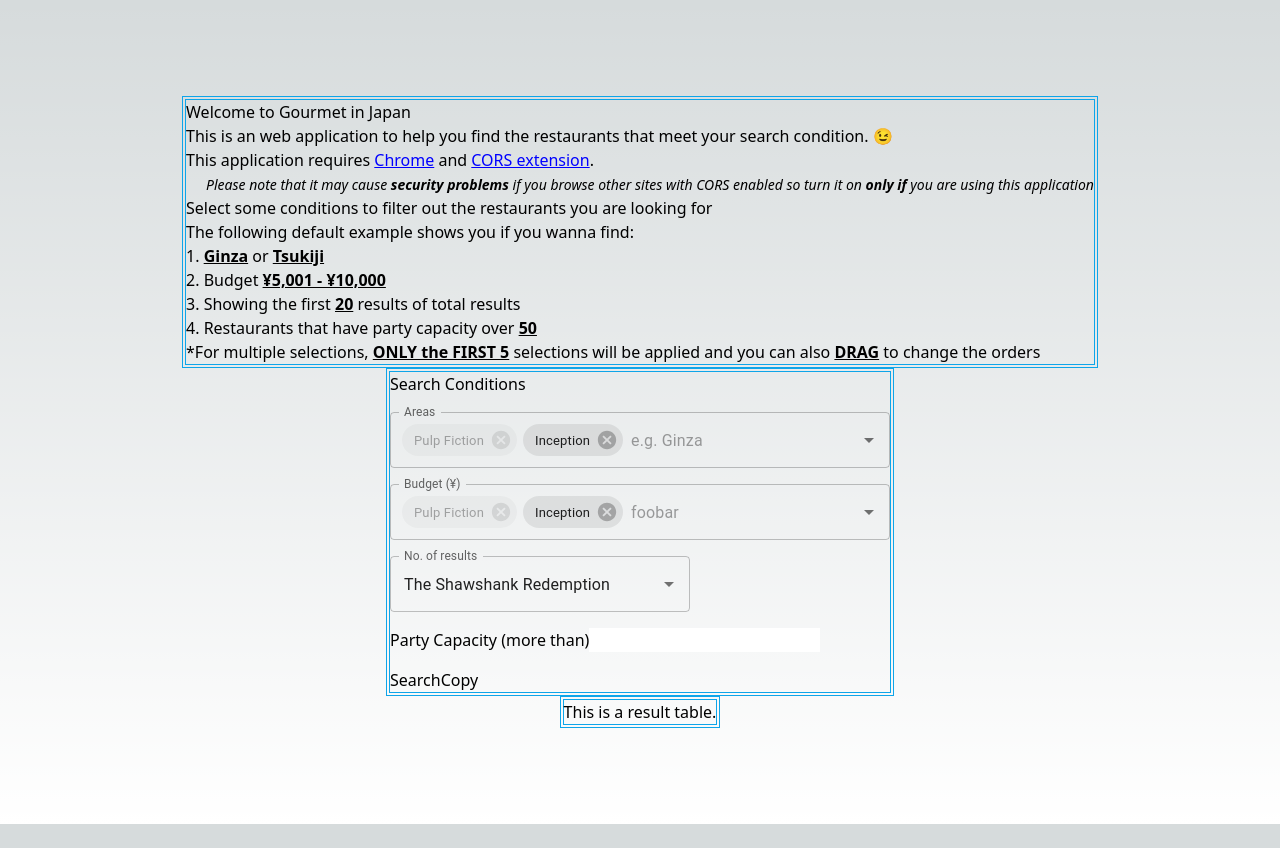
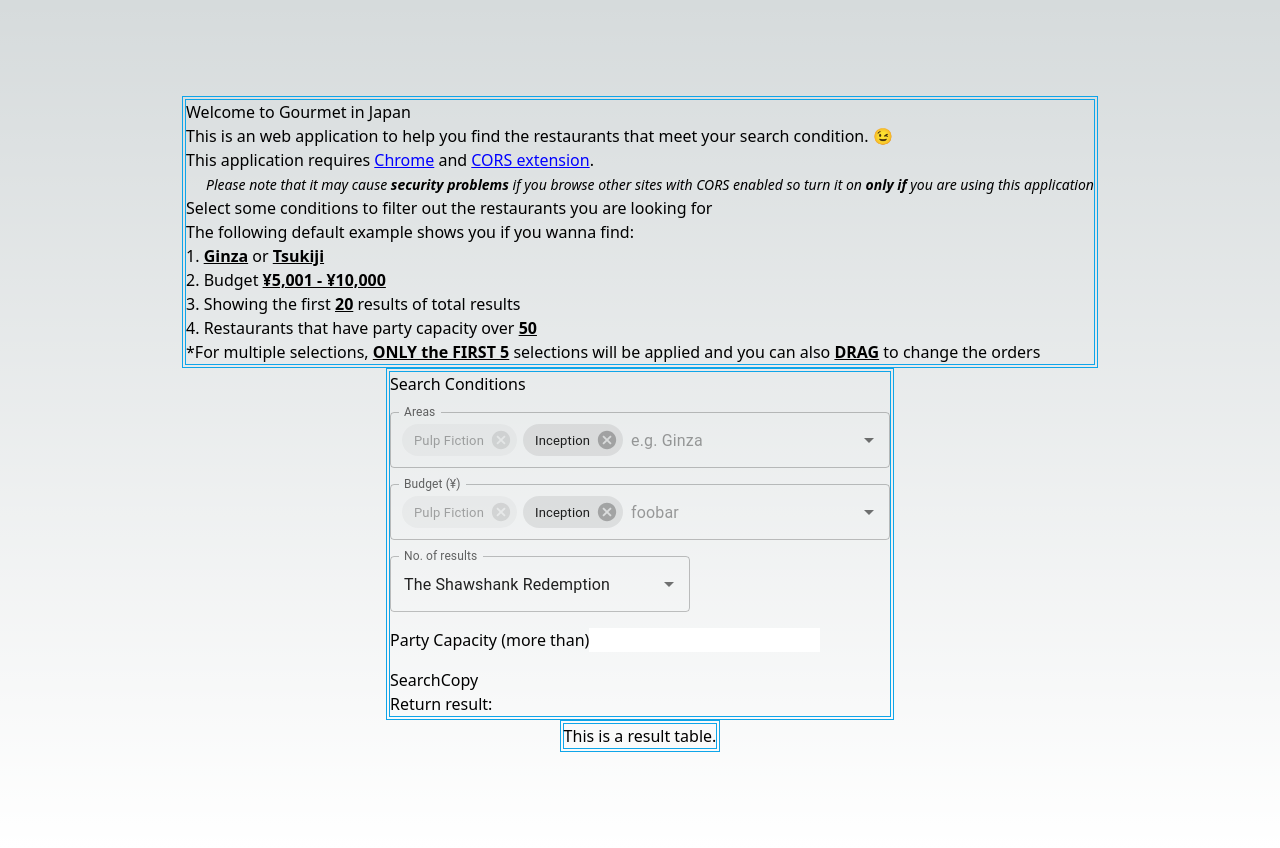
Before and after one commit to maruk0chan/jp-food, a Next.js app: page / in a window 1280 px wide. Before the commit the page ends 824 px from the top, so only its background shows below. Built offline with nearby package versions, Linux system fonts and the light colour scheme.

Commit message:
show fetch data result num

```diff
--- a/src/components/SearchForm.tsx
+++ b/src/components/SearchForm.tsx
@@ -44,6 +44,7 @@ const SearchForm = () => {
       <div>
         <button onClick={dataFetch}>Search</button>
         <button>Copy</button>
+        <div>Return result: {data?.results.results_available}</div>
       </div>
     </div>
   )
```
